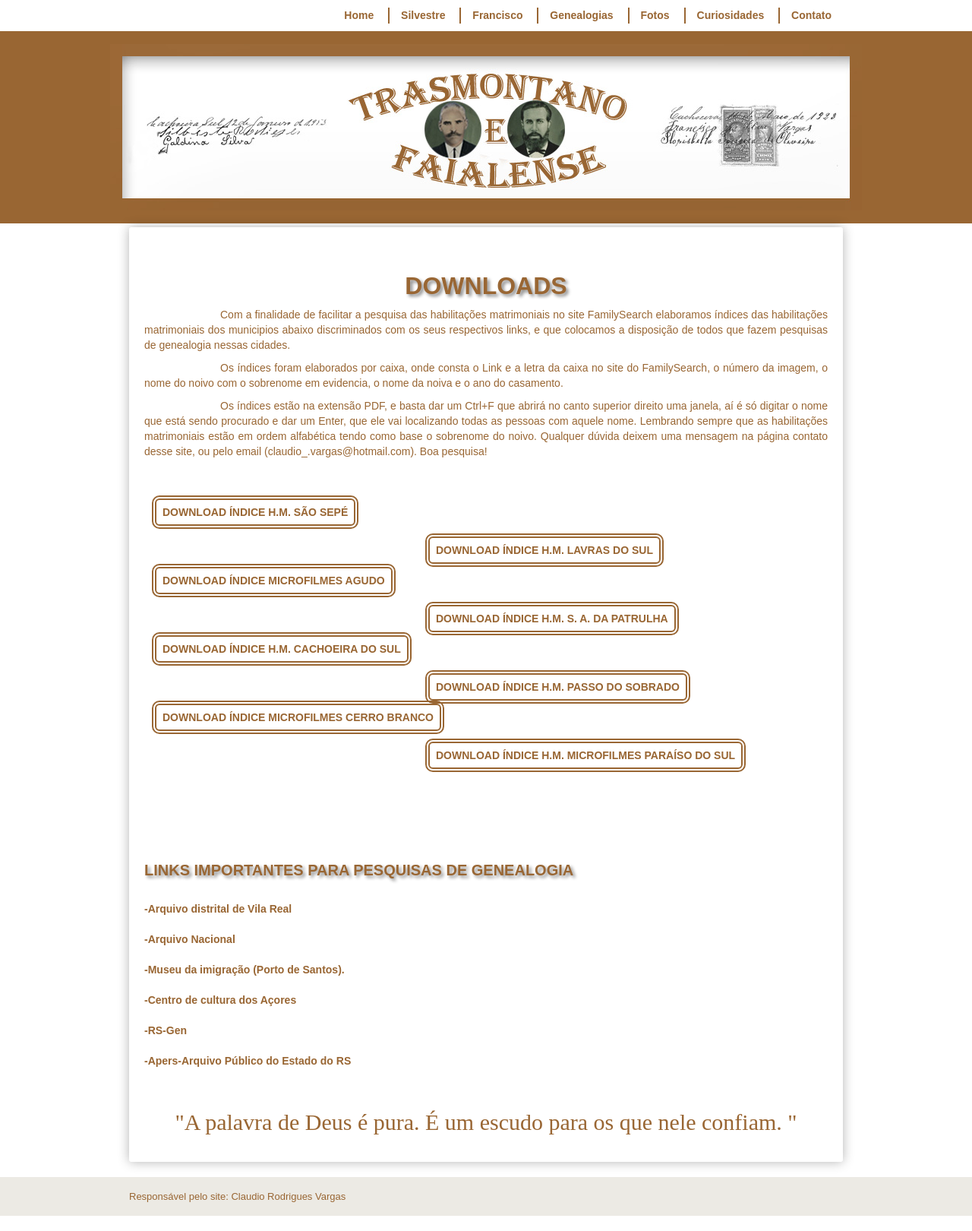
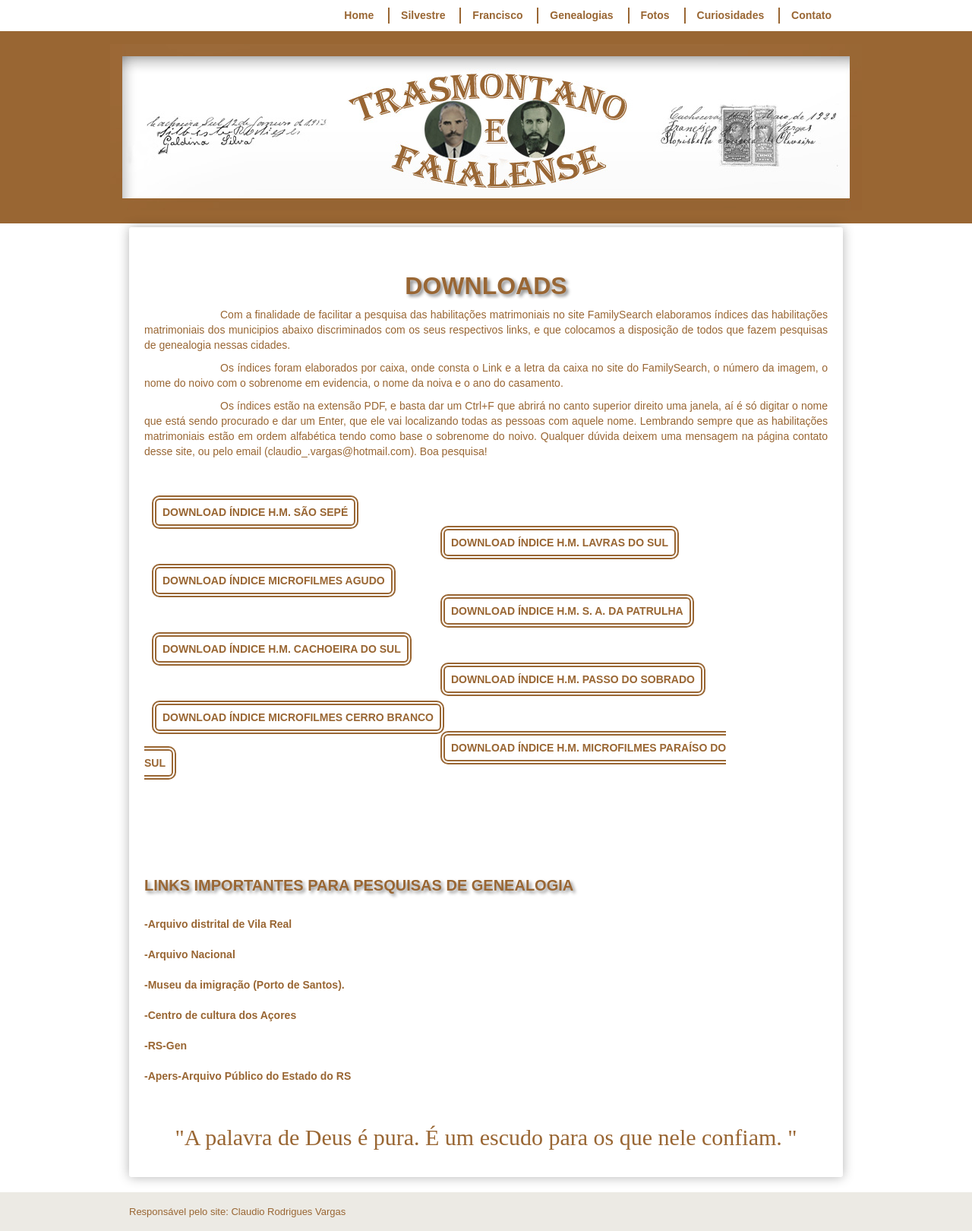
Before and after one commit to claudiovargas1955/claudiovargas1955.github.io, a Jekyll site: the page built from _pages/downloads.html, in a window 1280 px wide. Shown: the whole page at 76% size. Built offline with Jekyll 4.4.1, drawn with Linux system fonts in a browser that asks for light colours; some web fonts are replaced.

Commit message:
Update downloads.html

```diff
--- a/_pages/downloads.html
+++ b/_pages/downloads.html
@@ -38,7 +38,7 @@ a:hover{text-decoration:underline;
             }
 
 	 .indsap {position:relative;
-	                 top:80px;
+	                 top:70px;
 			 border-radius: 10px 10px 10px 10px;
 			 border:6px double;
 			 padding-left:8px;
@@ -47,7 +47,7 @@ a:hover{text-decoration:underline;
 			 padding-right:8px;
                          color:#996633;
 			 font-weight:bold;
-			 margin-left:370px;
+			 margin-left:390px;
 
             }
 
@@ -65,7 +65,7 @@ a:hover{text-decoration:underline;
             }
 
 	 .indlcs {position:relative;
-	               top:130px;
+	               top:120px;
                        border-radius: 10px 10px 10px 10px;
 	               border:6px double;
                        padding-left:8px;
@@ -74,7 +74,7 @@ a:hover{text-decoration:underline;
                        padding-right:8px;
                        color:#996633;
 	               font-weight:bold;
-	               margin-left:370px;
+	               margin-left:390px;
             }
 
 	 .indlds {position:relative;
@@ -91,7 +91,7 @@ a:hover{text-decoration:underline;
             }
 
 	 .indlfs {position:relative;
-	               top:180px;
+	               top:170px;
                        border-radius: 10px 10px 10px 10px;
 	               border:6px double;
                        padding-left:8px;
@@ -100,7 +100,7 @@ a:hover{text-decoration:underline;
                        padding-right:8px;
                        color:#996633;
 	               font-weight:bold;
-	               margin-left:370px;
+	               margin-left:390px;
             }
 
 
@@ -118,7 +118,7 @@ a:hover{text-decoration:underline;
             }
 
 	 .indlhs {position:relative;
-	               top:230px;
+	               top:220px;
                        border-radius: 10px 10px 10px 10px;
 	               border:6px double;
                        padding-left:8px;
@@ -127,7 +127,7 @@ a:hover{text-decoration:underline;
                        padding-right:8px;
                        color:#996633;
 	               font-weight:bold;
-	               margin-left:370px;
+	               margin-left:390px;
             }
 
 	h3{text-shadow: 3px 3px 4px #888;
```
